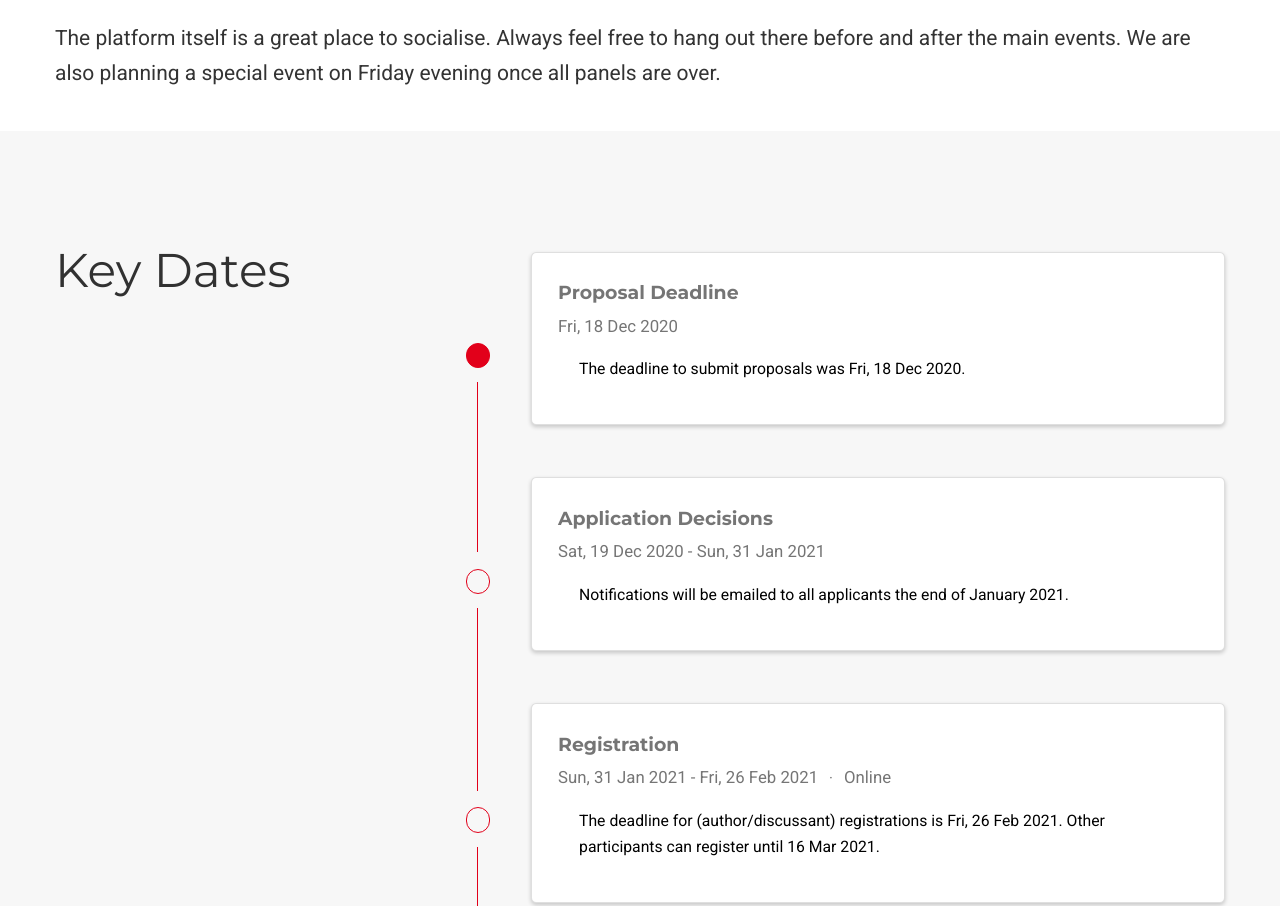
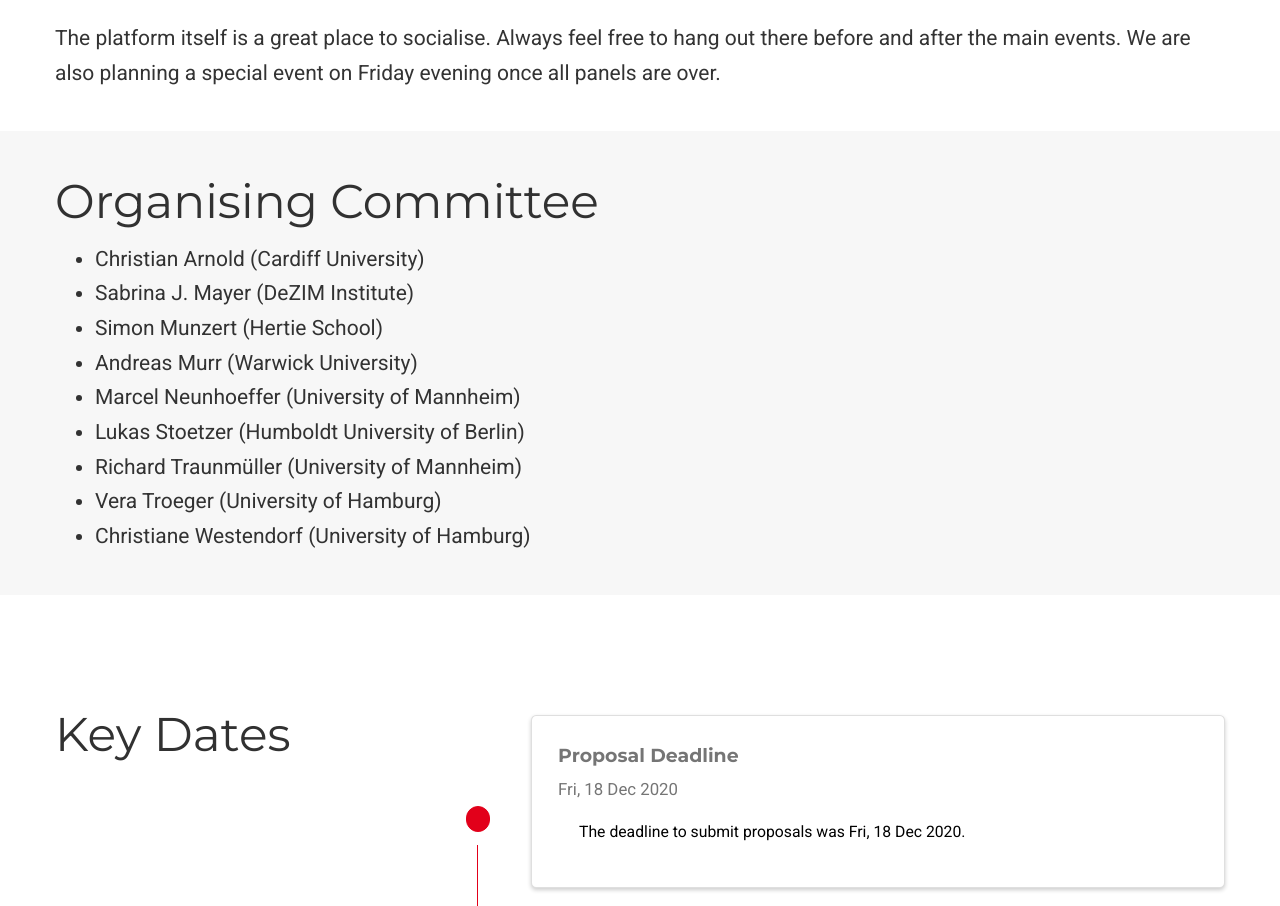
Before and after one commit to polmeth-europe/polmeth-europe.github.io, a plain HTML site: page index.html in a window 1280 px wide. Shown: the part 6860-7766 px from the top of the page. Drawn offline with nearby package versions, Linux system fonts and the light colour scheme; some icons are missing.

Commit message:
Included Team

```diff
--- a/index.html
+++ b/index.html
@@ -1235,6 +1235,68 @@ td > span {
 
 
 
+
+
+
+  <section id="orga" class="home-section wg-blank   " style="padding: 20px 0 20px 0;" >
+    <div class="container">
+
+
+
+<div class="row">
+
+    <div class="col-lg-12">
+      <h1>Organising Committee</h1>
+
+      <ul>
+<li>Christian Arnold (Cardiff University)</li>
+<li>Sabrina J. Mayer (DeZIM Institute)</li>
+<li>Simon Munzert (Hertie School)</li>
+<li>Andreas Murr (Warwick University)</li>
+<li>Marcel Neunhoeffer (University of Mannheim)</li>
+<li>Lukas Stoetzer (Humboldt University of Berlin)</li>
+<li>Richard Traunmüller (University of Mannheim)</li>
+<li>Vera Troeger (University of Hamburg)</li>
+<li>Christiane Westendorf (University of Hamburg)</li>
+</ul>
+
+    </div>
+
+</div>
+
+    </div>
+  </section>
+
+
+
+
+
+
+
+
+
+
+
+
+
+
+
+
+
+
+
+
+
+
+
+
+
+
+
+
+
+
+
   <section id="key_dates" class="home-section wg-experience   "  >
     <div class="container">
 
```
